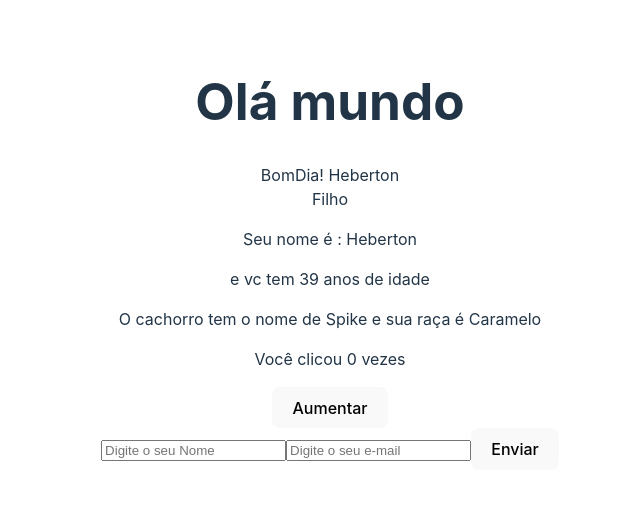
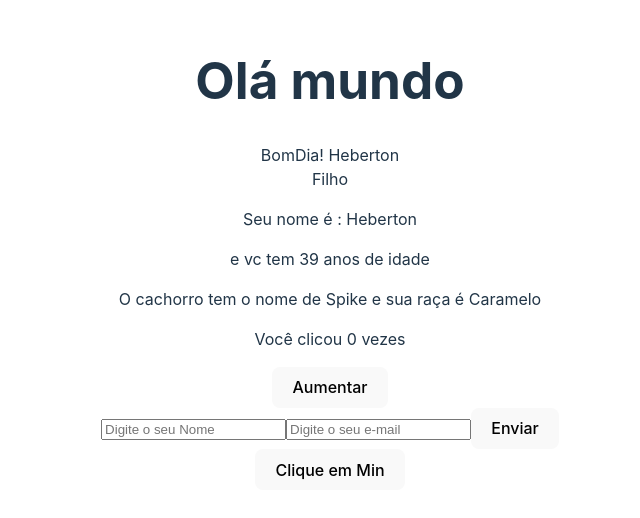
Before and after one commit to HebertonGeovane/curso_react_com_ts, a React (Vite) app in the folder 2_fundamentos/: page / in a window 1280 px wide. Shown: the part 146-664 px from the top of the page, without its empty margins (310-950 px from the left). Built offline with nearby package versions, Linux system fonts and the light colour scheme.

Commit message:
feat: Button.jsx

```diff
--- a/2_fundamentos/src/App.jsx
+++ b/2_fundamentos/src/App.jsx
@@ -6,6 +6,7 @@ import Descricao from './components/Descricao'
 import Cachorro from './components/Cachorro'
 import Counter from './components/Counter'
 import UserInfoForm from './components/UseInfoForm'
+import Button from './components/Button'
 function App() {
 
   return (
@@ -24,6 +25,8 @@ function App() {
     <Counter />
     {/* 6.7 Múltilplos estados */}
     <UserInfoForm />
+    {/* 6.8 Eventos */}
+    <Button />
     </>
   )
 }
--- /dev/null
+++ b/2_fundamentos/src/components/Button.jsx
@@ -0,0 +1,10 @@
+import React from 'react'
+
+ const Button = () => {
+    const handleClick = (num) => {
+        console.log("Clicou!", num);
+    }
+    return (<button onClick={() => {handleClick (5)}}>Clique em Min</button>)
+ }
+
+ export default Button
```
